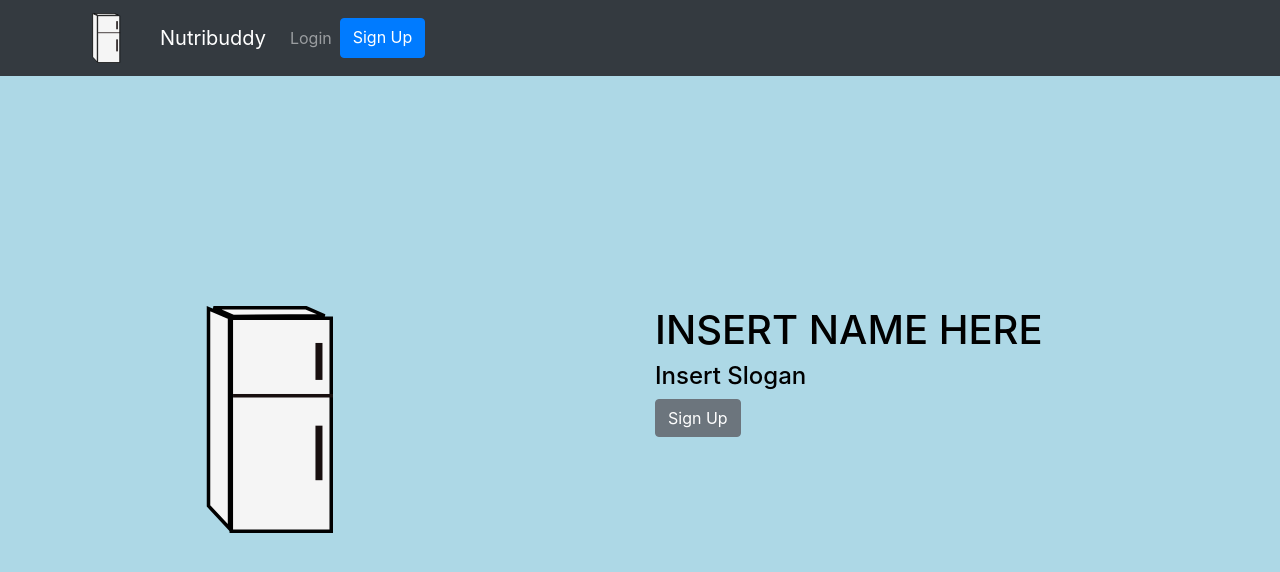
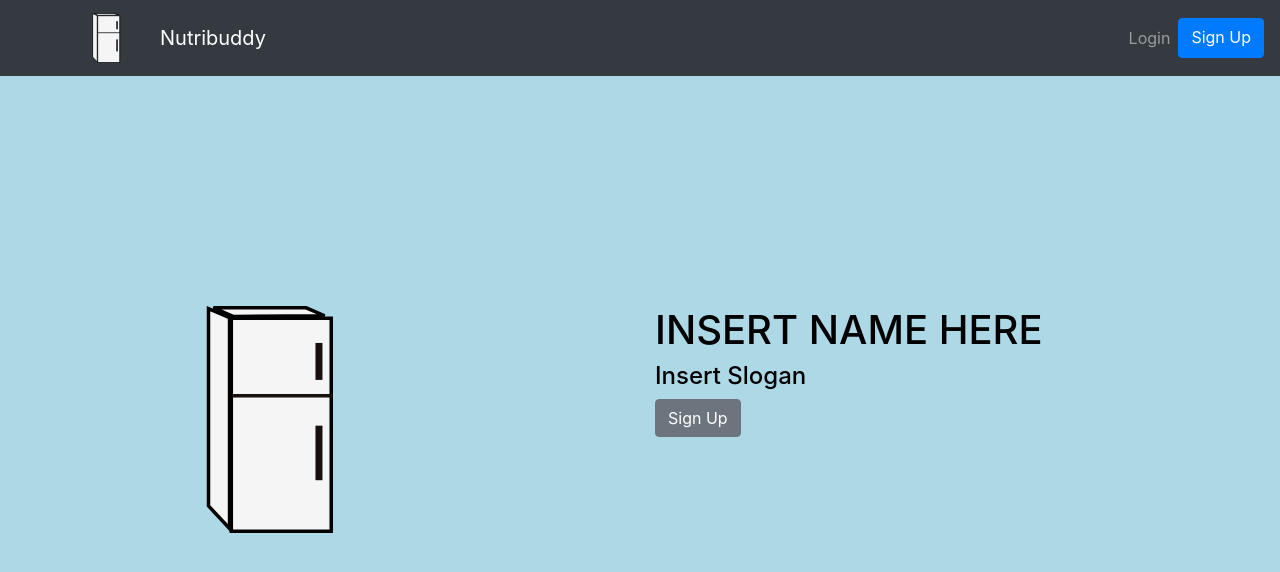
Before and after one commit to zoeyz101/htn2020, a React (Create React App) app in the folder frontend/: page / in a window 1280 px wide. Shown: the top 572 px of the page. Built offline with nearby package versions, Linux system fonts and the light colour scheme.

Commit message:
change align

```diff
--- a/frontend/src/components/HomeNavBar.js
+++ b/frontend/src/components/HomeNavBar.js
@@ -21,7 +21,7 @@ const NavBar = (props) => {
       <Navbar.Brand href="/">
         Nutribuddy
       </Navbar.Brand>
-      <Nav className="justify-content-end" activeKey="/home">
+      <Nav className="ml-auto" activeKey="/home">
         <Nav.Link href="/login">Login</Nav.Link>
         <Button variant="primary" href="/signup">Sign Up</Button>
       </Nav>
```
Also changed, not shown: 1 other file (tests, documents, lock files or other folders).
